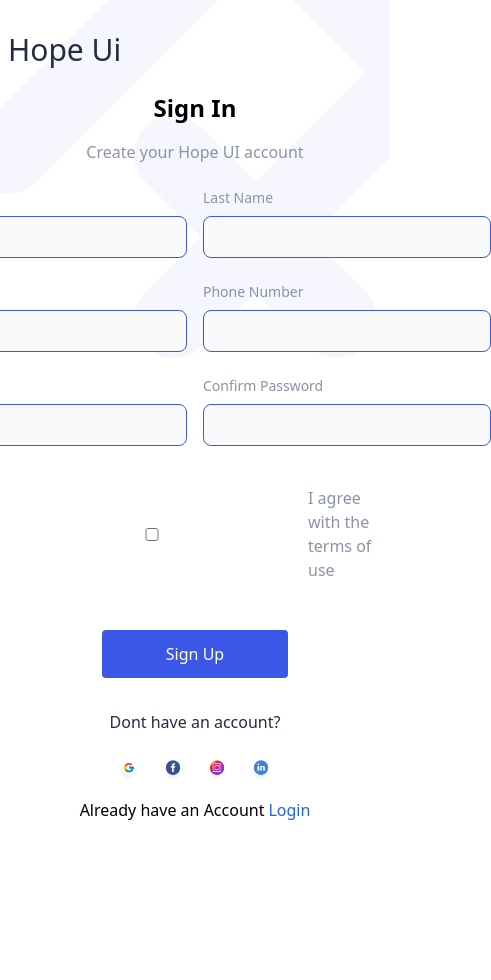
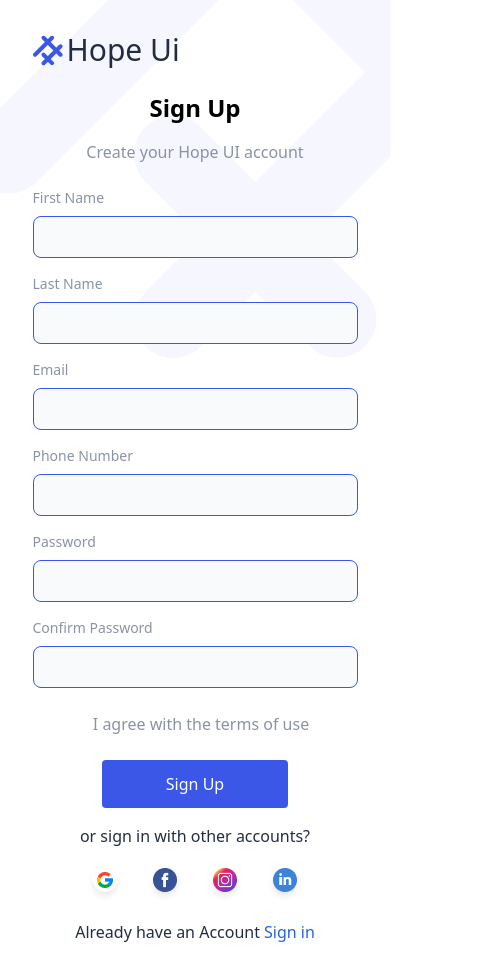
Before and after one commit to tranthaison1231/hope-ui-2024, a React (Vite) app: page /sign-up in a window 390 px wide. Shown: the top 980 px of the page, 491 px wide, since content can reach past the window. Before the commit the page ends 844 px from the top, so only its background shows below. Built offline with nearby package versions, Linux system fonts and the light colour scheme.

Commit message:
fix-responsive-Signup

```diff
--- a/src/components/Input.tsx
+++ b/src/components/Input.tsx
@@ -2,16 +2,14 @@ import React, { forwardRef } from "react";
 
 export type InputProps = React.InputHTMLAttributes<HTMLInputElement>;
 
-function Input({ ...rest }: InputProps, ref: React.Ref<HTMLInputElement>) {
+function Input({ ...props }: InputProps, ref: React.Ref<HTMLInputElement>) {
   return (
     <input
       ref={ref}
       className="bg-gray-50 border border-[#3A57E8] text-[#8A92A6] min-w-72 text-sm rounded-lg block w-full p-2.5  focus:outline-none focus:ring-1 focus:ring-[#3A57E8] "
-      {...rest}
+      {...props}
     />
   );
 }
 
-const RefInput = forwardRef(Input);
-
-export default RefInput;
+export default forwardRef(Input)
--- /dev/null
+++ b/src/components/Login.tsx
@@ -0,0 +1,3 @@
+export default function Login() {
+  return <div>Login</div>;
+}
--- a/src/pages/Home.tsx
+++ b/src/pages/Home.tsx
@@ -1,3 +1,3 @@
 export default function Home() {
-  return <div>Home</div>;
+  return <div className="">Home</div>;
 }
--- a/src/pages/Login.tsx
+++ b/src/pages/Login.tsx
@@ -1,15 +1,15 @@
+
+import facebook from "../assets/facebook.png";
+import gmail from "../assets/gmail.png";
+import instagram from "../assets/instagram.png";
+import linkedin from "../assets/linkedin.png";
+import background from "../assets/background-log-in.png";
 import Logo from "../components/Logo";
-import Facebook from "../assets/facebook.png";
-import Gmail from "../assets/gmail.png";
-import Instagram from "../assets/instagram.png";
-import Linkedin from "../assets/linkedin.png";
-import Frame from "../assets/frame.png";
 import Input from "../components/Input";
 import { Link, useNavigate } from "react-router-dom";
 import Button from "../components/Button";
 import { zodResolver } from "@hookform/resolvers/zod";
 import * as z from "zod";
-
 import { useForm, SubmitHandler } from "react-hook-form";
 
 type Inputs = {
@@ -17,33 +17,28 @@ type Inputs = {
   password: string;
 };
 
-const loginSchema = z.object({
-  email: z
-    .string({
-      message: "Invalid email address",
-    })
-    .email({
-      message: "Invalid email address",
-    }),
-  password: z
-    .string({
-      message: "Password must be at least 10 characters",
-    })
-    .min(10),
-});
-
 export default function Login() {
+  const loginSchema = z.object({
+    email: z
+      .string()
+      .email({ message: "Please enter a valid email address" }),
+    password: z
+      .string()
+      .min(10, "Password must be at least 10 characters long"),
+  });
   const navigate = useNavigate();
   const {
     register,
     handleSubmit,
     formState: { errors },
   } = useForm<Inputs>({
-    reValidateMode: "onBlur",
+    mode: 'onBlur',
     resolver: zodResolver(loginSchema),
+    criteriaMode: "all",
   });
 
-  const handleLogin: SubmitHandler<Inputs> = (data) => {
+  const handleLogin: SubmitHandler<Inputs> = (data: Inputs) => {
+    console.log(data);
     if (data.email === "admin@gmail.com" && data.password === "admin12345") {
       navigate("/");
     }
@@ -52,7 +47,7 @@ export default function Login() {
   return (
     <section
       className="md:py-16 bg-no-repeat bg-left-top"
-      style={{ backgroundImage: `url(${Frame})` }}
+      style={{ backgroundImage: `url(${background})` }}
     >
       <div className="py-8 px-4 mx-auto max-w-screen-xl lg:py-16 rounded-lg shadow-none md:w-1/2 2xl:w-1/3">
         <a
@@ -80,14 +75,14 @@ export default function Login() {
             </label>
             <Input
               type="email"
-              placeholder="abc@gmail.com"
+              placeholder="Enter your email"
               {...register("email", {
                 required: true,
               })}
             />
-            {errors.email && (
-              <p className="text-red-500">{errors.email.message}</p>
-            )}
+            {errors.email &&
+              <span className="text-red-500">{errors.email.message}</span>
+            }
           </div>
           <div>
             <label
@@ -98,12 +93,12 @@ export default function Login() {
             </label>
             <Input
               type="password"
-              placeholder="••••••••"
+              placeholder="Enter your password"
               {...register("password")}
             />
-            {errors.email && (
-              <p className="text-red-500">{errors.password?.message}</p>
-            )}
+            {errors.password &&
+              <span className="text-red-500">{errors.password?.message}</span>
+            }
           </div>
 
           <div className="flex flex-row ">
@@ -146,19 +141,19 @@ export default function Login() {
 
           <div className="flex justify-center md:mt-0 space-x-5 rtl:space-x-reverse">
             <a href="#">
-              <img src={Gmail} alt="Gmail" />
+              <img src={gmail} alt="Gmail" />
               <span className="sr-only">Gmail</span>
             </a>
             <a href="#">
-              <img src={Facebook} alt="Facebook" />
+              <img src={facebook} alt="Facebook" />
               <span className="sr-only">Facebook</span>
             </a>
             <a href="#">
-              <img src={Instagram} alt="Instagram" />
+              <img src={instagram} alt="Instagram" />
               <span className="sr-only">Instagram</span>
             </a>
             <a href="#">
-              <img src={Linkedin} alt="Linkedin" />
+              <img src={linkedin} alt="Linkedin" />
               <span className="sr-only">Linkedin</span>
             </a>
           </div>
--- a/src/pages/SignUp.tsx
+++ b/src/pages/SignUp.tsx
@@ -1,31 +1,36 @@
-import logo from "../assets/logo.png";
+import background from "../assets/background-sign-up.png";
+import Logo from "../components/Logo";
 import gmail from "../assets/gmail.png";
 import facebook from "../assets/facebook.png";
 import instagram from "../assets/instagram.png";
 import linkedin from "../assets/linkedin.png";
 import Input from "../components/Input";
 import { Link } from "react-router-dom";
+import Button from "../components/Button";
 
 export default function SignUp() {
   return (
     <section
       className="md:py-16 bg-no-repeat bg-right-top"
-      style={{ backgroundImage: `url(${logo})` }}
+      style={{ backgroundImage: `url(${background})` }}
     >
-      <div className="py-8 px-2 mx-auto max-w-screen-xl lg:py-16 rounded-lg shadow-none md:w-1/2 2xl:w-1/3 scroll-pr-60 ">
+      <div className="py-8 mx-auto max-w-screen-xl lg:py-16 rounded-lg shadow-none w-5/6 lg:w-3/4 2xl:w-1/2">
+        <a href="#" className="flex items-center space-x-1 rtl:space-x-reverse">
+          <Logo />
           <span className="self-center text-3xl font-base whitespace-nowrap text-[#232D42]">
             Hope Ui
           </span>
+        </a>
 
         <div className="text-center w-full  p-6 space-y-4 sm:p-8 ">
           <h2 className="text-2xl md:text-3xl lg:text-4xl font-semibold text-[#000000]">
-            Sign In
+            Sign Up
           </h2>
           <p className="text-[#8A92A6]">Create your Hope UI account</p>
         </div>
         <form className="space-y-6" action="#">
-          <div className=" flex justify-center">
-            <div className="pr-4">
+          <div className=" grid sm:grid-cols-2 gap-4">
+            <div className="">
               <label
                 htmlFor="First Name"
                 className="block mb-2 text-sm text-[#8A92A6]"
@@ -56,10 +61,8 @@ export default function SignUp() {
                 required
               />
             </div>
-          </div>
 
-          <div className=" flex justify-center">
-            <div className="pr-4">
+            <div className="">
               <label
                 htmlFor="First Name"
                 className="block mb-2 text-sm text-[#8A92A6]"
@@ -90,10 +93,8 @@ export default function SignUp() {
                 required
               />
             </div>
-          </div>
 
-          <div className=" flex justify-center pb-4">
-            <div className="pr-4">
+            <div className="">
               <label
                 htmlFor="First Name"
                 className="block mb-2 text-sm text-[#8A92A6]"
@@ -125,16 +126,16 @@ export default function SignUp() {
               />
             </div>
           </div>
-
-          <div className="flex flex-row justify-center">
+          <div className="flex flex-row justify-center ">
             <div className="flex items-center ">
-              <Input
-                id="degree"
-                aria-describedby="degree"
-                name="degree"
-                type="checkbox"
-                required
-              />
+              {/* <input */}
+              {/*   id="remember" */}
+              {/*   aria-describedby="remember" */}
+              {/*   name="remember" */}
+              {/*   type="checkbox" */}
+              {/*   className="w-5 h-5 border-gray-300 rounded bg-gray-50 accent-[#3A57E8] " */}
+              {/*   required */}
+              {/* /> */}
             </div>
             <div className="ms-3 text-sm">
               <label
@@ -145,51 +146,44 @@ export default function SignUp() {
               </label>
             </div>
           </div>
-          <div className="flex justify-center pt-6">
-            <button
-              type="submit"
-              className="px-16 py-3 text-base font-base text-center rounded  text-white bg-[#3A57E8]  hover:bg-blue-800 focus:ring-4 focus:ring-blue-300 sm:w-auto  "
-            >
-              Sign Up
-            </button>
+          <div className="flex justify-center">
+            <Button type="submit">Sign Up</Button>
           </div>
         </form>
-      </div>
+        <div className="space-y-4 py-4">
+          <a
+            href="#"
+            className="hover:underline hover:font-semibold text-base font-base text-[#232D42] flex justify-center"
+          >
+            or sign in with other accounts?
+          </a>
 
-      <div className="">
-        <div className="text-base font-base text-[#232D42] flex justify-center">
-          Dont have an account?{" "}
-        </div>
-
-        <div className="flex justify-center md:mt-0 space-x-5 rtl:space-x-reverse pt-6">
+          <div className="flex justify-center md:mt-0 space-x-5 rtl:space-x-reverse">
             <a href="#">
-            <img className="w-6 h-6" src={gmail} alt="Gmail" />
+              <img src={gmail} alt="Gmail" />
               <span className="sr-only">Gmail</span>
             </a>
             <a href="#">
-            <img className="w-6 h-6" src={facebook} alt="Facebook" />
+              <img src={facebook} alt="Facebook" />
               <span className="sr-only">Facebook</span>
             </a>
             <a href="#">
-            <img className="w-6 h-6" src={instagram} alt="Instagram" />
+              <img src={instagram} alt="Instagram" />
               <span className="sr-only">Instagram</span>
             </a>
             <a href="#">
-            <img className="w-6 h-6" src={linkedin} alt="Linkedin" />
+              <img src={linkedin} alt="Linkedin" />
               <span className="sr-only">Linkedin</span>
             </a>
           </div>
-
-        <div className=" flex justify-center pt-4">
-          <div className="">
+          <div className="text-base font-base text-[#232D42] flex justify-center ">
             Already have an Account
             <Link
               to="/login"
               className="text-blue-600 hover:underline dark:text-blue-500 ml-1"
             >
-              Login
+              Sign in
             </Link>
-            <div />
           </div>
         </div>
       </div>
```
Also changed, not shown: src/assets/background-log-in.png (renamed from src/assets/Frame.png), src/assets/background-sign-up.png (renamed from src/assets/logo.png). Lines whose indentation alone changed are shown as unchanged.
